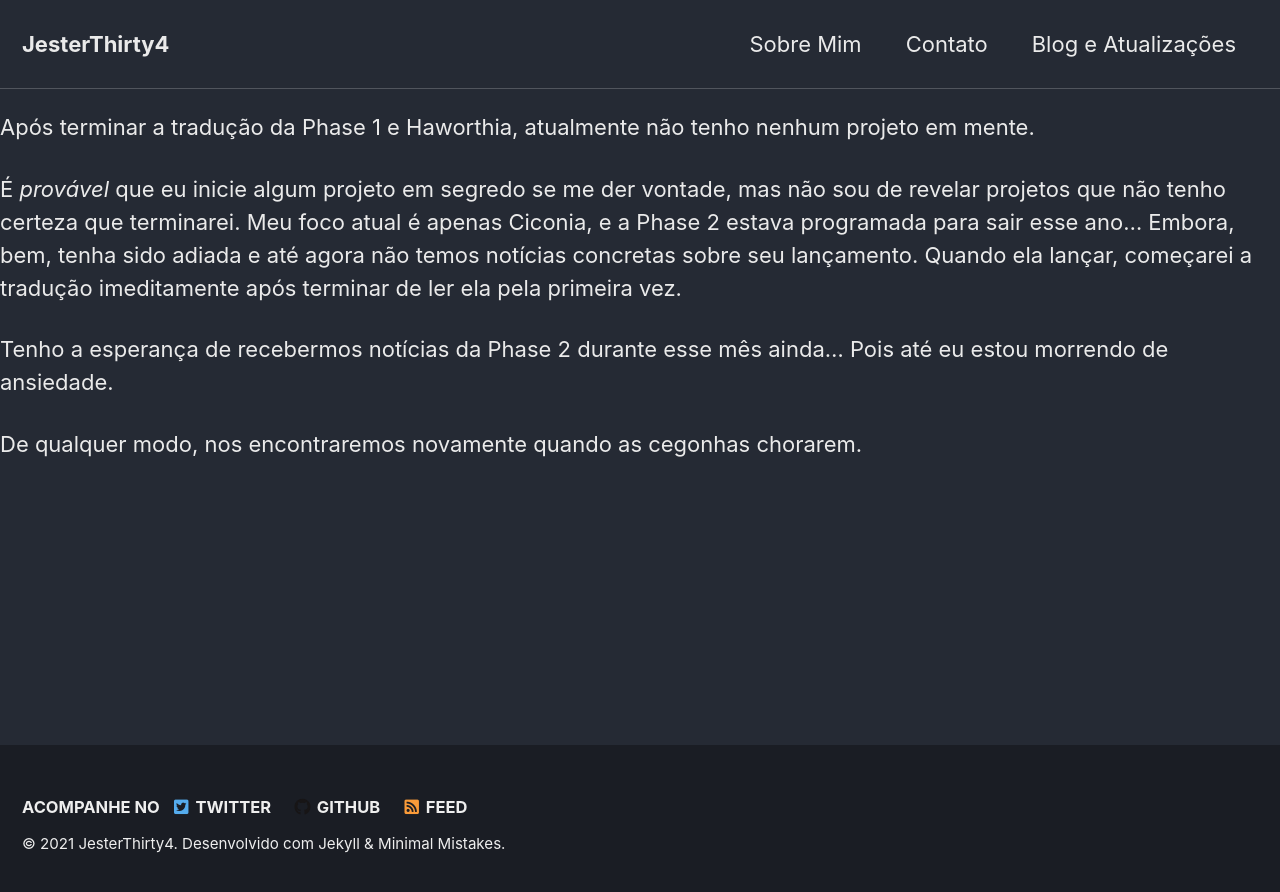
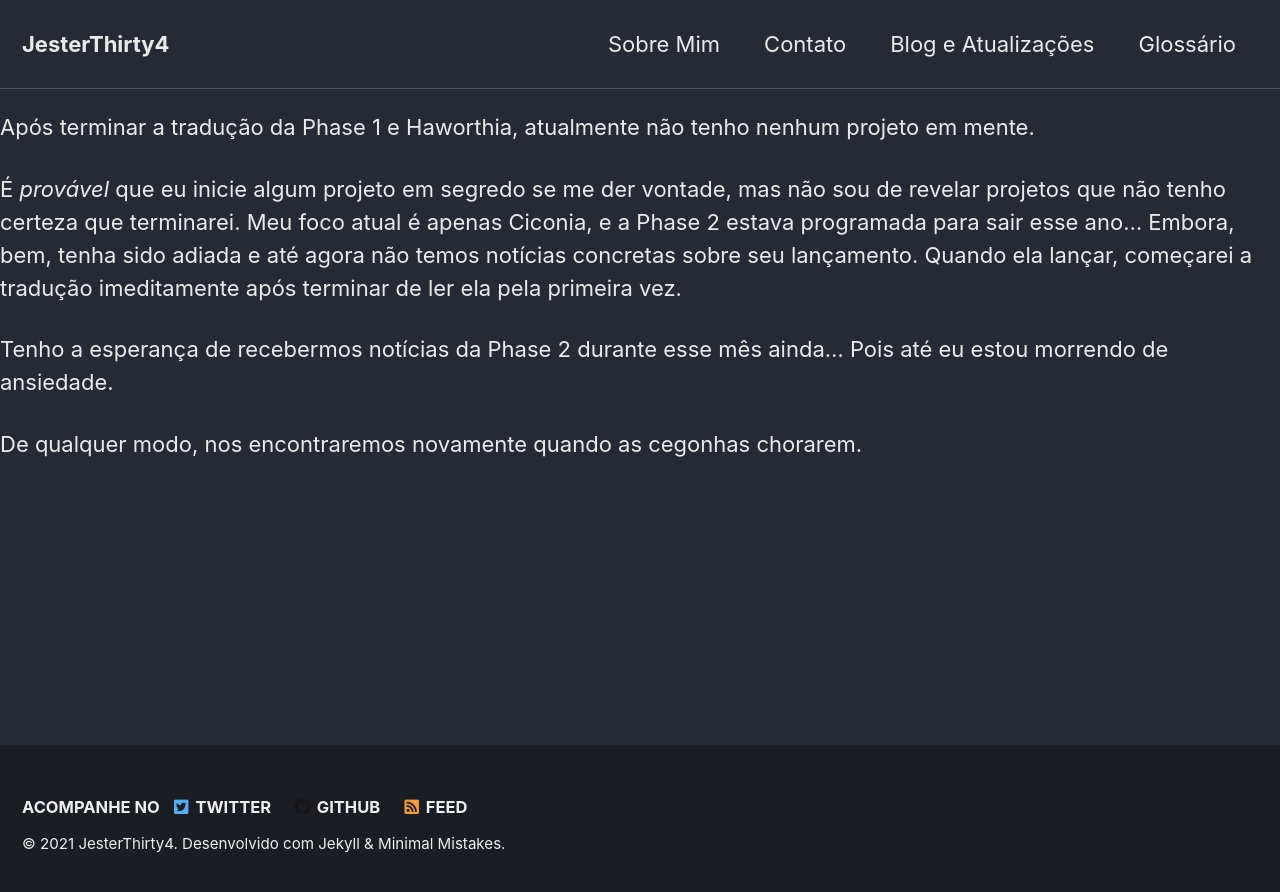
Before and after one commit to JesterThirty4/JesterThirty4.github.io, a Jekyll site: the page built from _posts/2020-09-07-Sobre futuros projetos.md, in a window 1280 px wide. Shown: the top 892 px of the page. Built offline with Jekyll 4.4.1, drawn with Linux system fonts in a browser that asks for light colours; cached includes are drawn as plain includes; our own code applies the rules of GitHub Pages for plain Markdown files.

Commit message:
Update navigation.yml

```diff
--- a/_data/navigation.yml
+++ b/_data/navigation.yml
@@ -6,6 +6,8 @@ main:
     url: /_pages/contato
   - title: "Blog e Atualizações"
     url: /_pages/blog/
+  - title: "Glossário"
+    url: /_pages/glossario/
   # - title: "Sample Collections"
   #   url: /collection-archive/
   # - title: "Sitemap"
```
